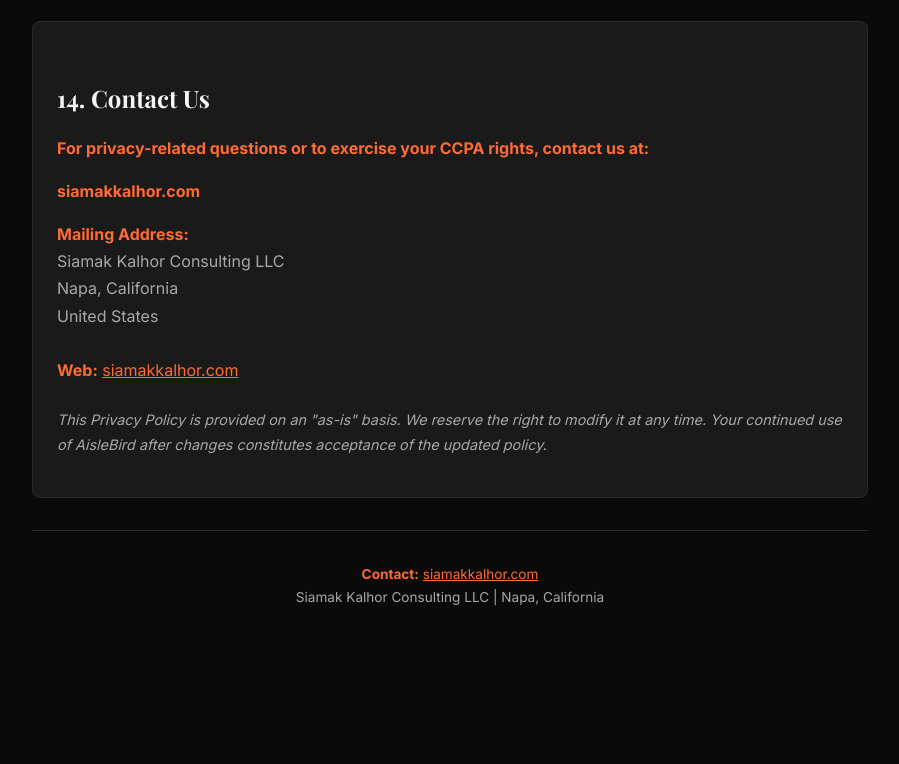
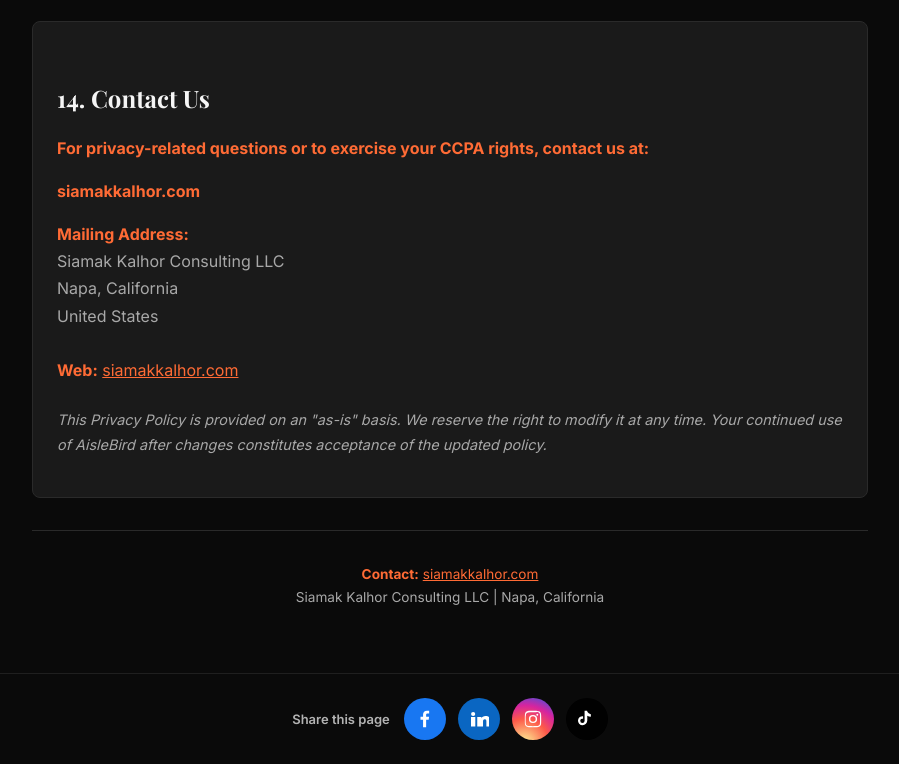
Before and after one commit to siamakk2/aislemagic, a plain HTML site: page privacy.html in a window 1280 px wide. Shown: the part 5908-6672 px from the top of the page, without its empty margins (190-1089 px from the left). Before the commit the page ends 6581 px from the top, so only its background shows below. Drawn offline with nearby package versions, Linux system fonts and the light colour scheme.

Commit message:
add share buttons to page

```diff
--- a/privacy.html
+++ b/privacy.html
@@ -392,5 +392,6 @@
       Siamak Kalhor Consulting LLC | Napa, California
     </p>
   </div>
+  <script src="/share.js" defer></script>
 </body>
 </html>
```
